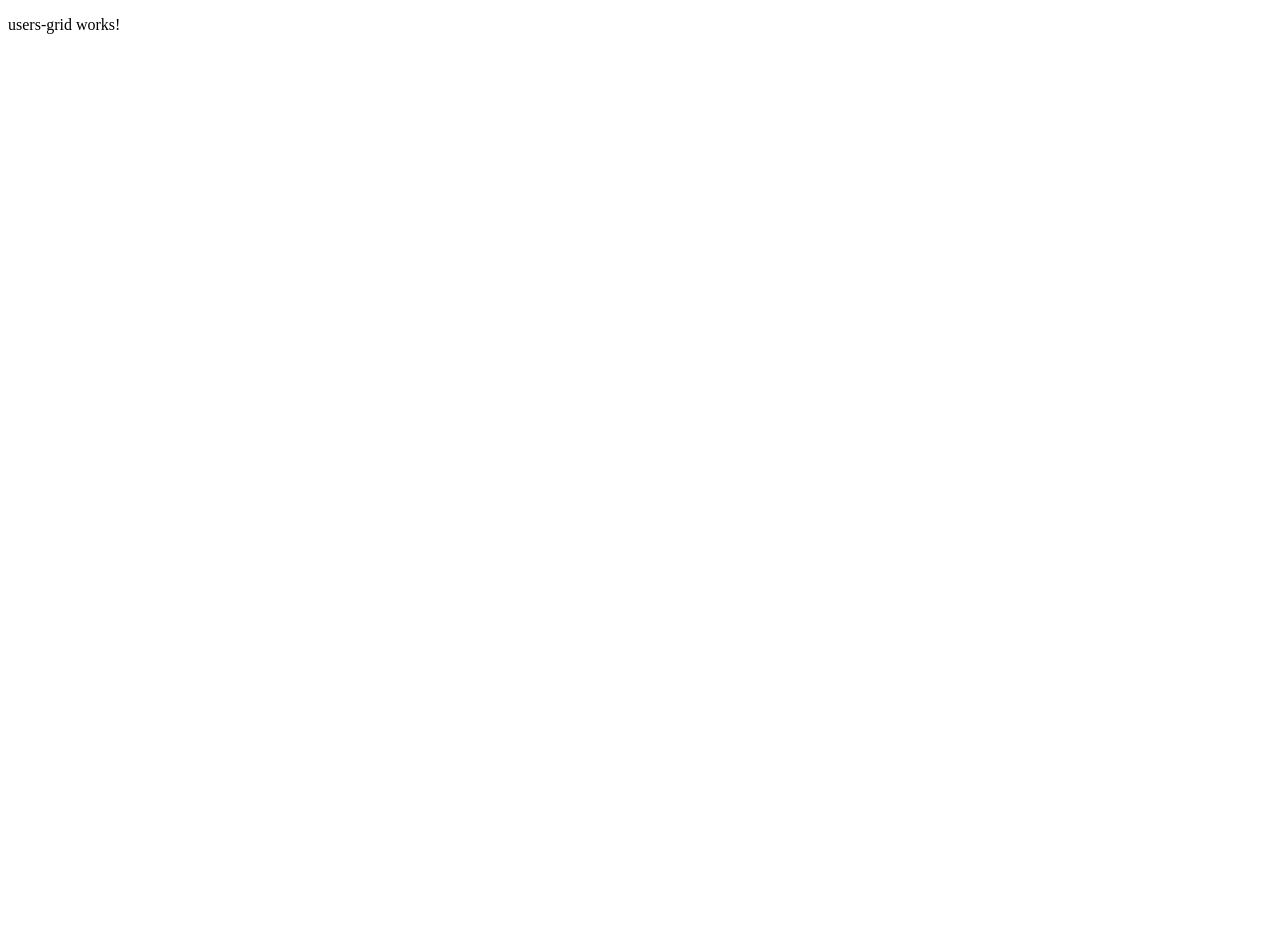
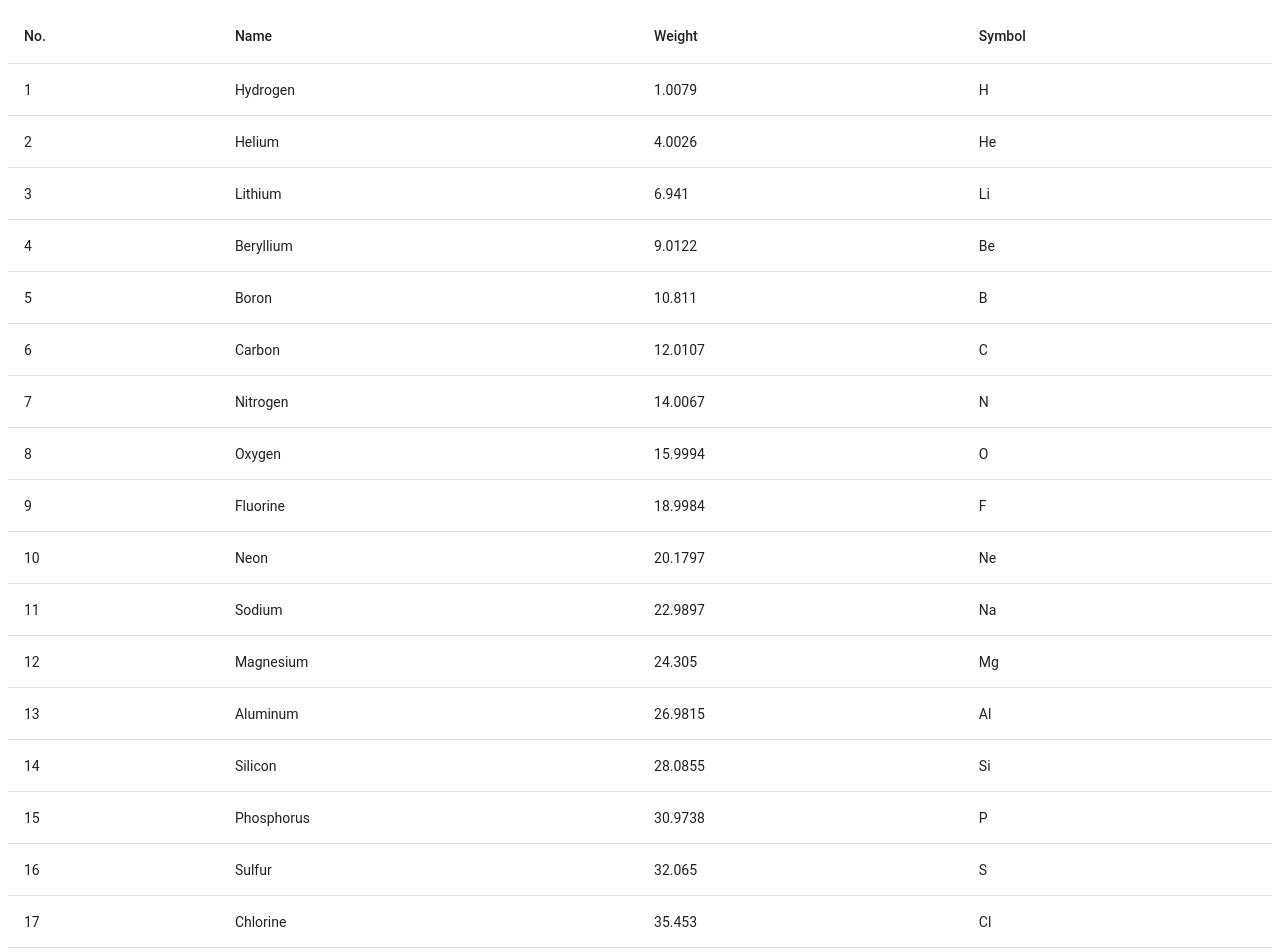
Before and after one commit to ShakthiAttanayake/LogsquareClient, an Angular app: page /user-details in a window 1280 px wide. Before the commit this address led to /. Shown: the top 952 px of the page. Before the commit the page ends 800 px from the top, so only its background shows below. Built offline with nearby package versions, Linux system fonts and the light colour scheme.

Commit message:
users lazy loading

```diff
--- a/package.json
+++ b/package.json
@@ -15,6 +15,7 @@
     "@angular/compiler": "^17.0.0",
     "@angular/core": "^17.0.0",
     "@angular/forms": "^17.0.0",
+    "@angular/material": "^17.2.2",
     "@angular/platform-browser": "^17.0.0",
     "@angular/platform-browser-dynamic": "^17.0.0",
     "@angular/router": "^17.0.0",
--- a/src/app/app-routing.module.ts
+++ b/src/app/app-routing.module.ts
@@ -1,7 +1,12 @@
 import { NgModule } from '@angular/core';
 import { RouterModule, Routes } from '@angular/router';
 
-const routes: Routes = [];
+const routes: Routes = [
+  {
+    path: 'user-details',
+    loadChildren: () => import('./features/users/users.module').then(m => m.UsersModule)
+  }
+];
 
 @NgModule({
   imports: [RouterModule.forRoot(routes)],
--- a/src/app/app.component.html
+++ b/src/app/app.component.html
@@ -1,2 +1 @@
-<app-users-grid></app-users-grid>
-<p></p>
+<router-outlet></router-outlet>
--- a/src/app/app.module.ts
+++ b/src/app/app.module.ts
@@ -3,7 +3,6 @@
 
 import { AppRoutingModule } from './app-routing.module';
 import { AppComponent } from './app.component';
-import { UsersModule } from './features/users/users.module';
 
 @NgModule({
   declarations: [
@@ -11,8 +10,7 @@
   ],
   imports: [
     BrowserModule,
-    AppRoutingModule,
-    UsersModule
+    AppRoutingModule
   ],
   providers: [],
   bootstrap: [AppComponent]
--- a/src/app/features/users/users-grid/users-grid.component.html
+++ b/src/app/features/users/users-grid/users-grid.component.html
@@ -1 +1,36 @@
-<p>users-grid works!</p>
+<div class="mat-elevation-z8">
+    <table mat-table [dataSource]="dataSource">
+
+      <!-- Position Column -->
+      <ng-container matColumnDef="position">
+        <th mat-header-cell *matHeaderCellDef> No. </th>
+        <td mat-cell *matCellDef="let element"> {{element.position}} </td>
+      </ng-container>
+
+      <!-- Name Column -->
+      <ng-container matColumnDef="name">
+        <th mat-header-cell *matHeaderCellDef> Name </th>
+        <td mat-cell *matCellDef="let element"> {{element.name}} </td>
+      </ng-container>
+
+      <!-- Weight Column -->
+      <ng-container matColumnDef="weight">
+        <th mat-header-cell *matHeaderCellDef> Weight </th>
+        <td mat-cell *matCellDef="let element"> {{element.weight}} </td>
+      </ng-container>
+
+      <!-- Symbol Column -->
+      <ng-container matColumnDef="symbol">
+        <th mat-header-cell *matHeaderCellDef> Symbol </th>
+        <td mat-cell *matCellDef="let element"> {{element.symbol}} </td>
+      </ng-container>
+
+      <tr mat-header-row *matHeaderRowDef="displayedColumns"></tr>
+      <tr mat-row *matRowDef="let row; columns: displayedColumns;"></tr>
+    </table>
+
+    <!-- <mat-paginator [pageSizeOptions]="[5, 10, 20]"
+                   showFirstLastButtons
+                   aria-label="Select page of periodic elements">
+    </mat-paginator> -->
+  </div>
--- a/src/app/features/users/users-grid/users-grid.component.ts
+++ b/src/app/features/users/users-grid/users-grid.component.ts
@@ -1,4 +1,5 @@
 import { Component } from '@angular/core';
+import { MatTableDataSource } from '@angular/material/table';
 
 @Component({
   selector: 'app-users-grid',
@@ -6,5 +7,36 @@
   styleUrl: './users-grid.component.scss'
 })
 export class UsersGridComponent {
+  displayedColumns: string[] = ['position', 'name', 'weight', 'symbol'];
+  dataSource = new MatTableDataSource<PeriodicElement>(ELEMENT_DATA);
 
 }
+export interface PeriodicElement {
+  name: string;
+  position: number;
+  weight: number;
+  symbol: string;
+}
+
+const ELEMENT_DATA: PeriodicElement[] = [
+  {position: 1, name: 'Hydrogen', weight: 1.0079, symbol: 'H'},
+  {position: 2, name: 'Helium', weight: 4.0026, symbol: 'He'},
+  {position: 3, name: 'Lithium', weight: 6.941, symbol: 'Li'},
+  {position: 4, name: 'Beryllium', weight: 9.0122, symbol: 'Be'},
+  {position: 5, name: 'Boron', weight: 10.811, symbol: 'B'},
+  {position: 6, name: 'Carbon', weight: 12.0107, symbol: 'C'},
+  {position: 7, name: 'Nitrogen', weight: 14.0067, symbol: 'N'},
+  {position: 8, name: 'Oxygen', weight: 15.9994, symbol: 'O'},
+  {position: 9, name: 'Fluorine', weight: 18.9984, symbol: 'F'},
+  {position: 10, name: 'Neon', weight: 20.1797, symbol: 'Ne'},
+  {position: 11, name: 'Sodium', weight: 22.9897, symbol: 'Na'},
+  {position: 12, name: 'Magnesium', weight: 24.305, symbol: 'Mg'},
+  {position: 13, name: 'Aluminum', weight: 26.9815, symbol: 'Al'},
+  {position: 14, name: 'Silicon', weight: 28.0855, symbol: 'Si'},
+  {position: 15, name: 'Phosphorus', weight: 30.9738, symbol: 'P'},
+  {position: 16, name: 'Sulfur', weight: 32.065, symbol: 'S'},
+  {position: 17, name: 'Chlorine', weight: 35.453, symbol: 'Cl'},
+  {position: 18, name: 'Argon', weight: 39.948, symbol: 'Ar'},
+  {position: 19, name: 'Potassium', weight: 39.0983, symbol: 'K'},
+  {position: 20, name: 'Calcium', weight: 40.078, symbol: 'Ca'},
+];
```
Also changed, not shown: src/app/features/users/users-routing.module.ts (added, +17 -0 lines), src/app/features/users/users.module.ts (+5 -6 lines), 1 other file (tests, documents, lock files or other folders).
